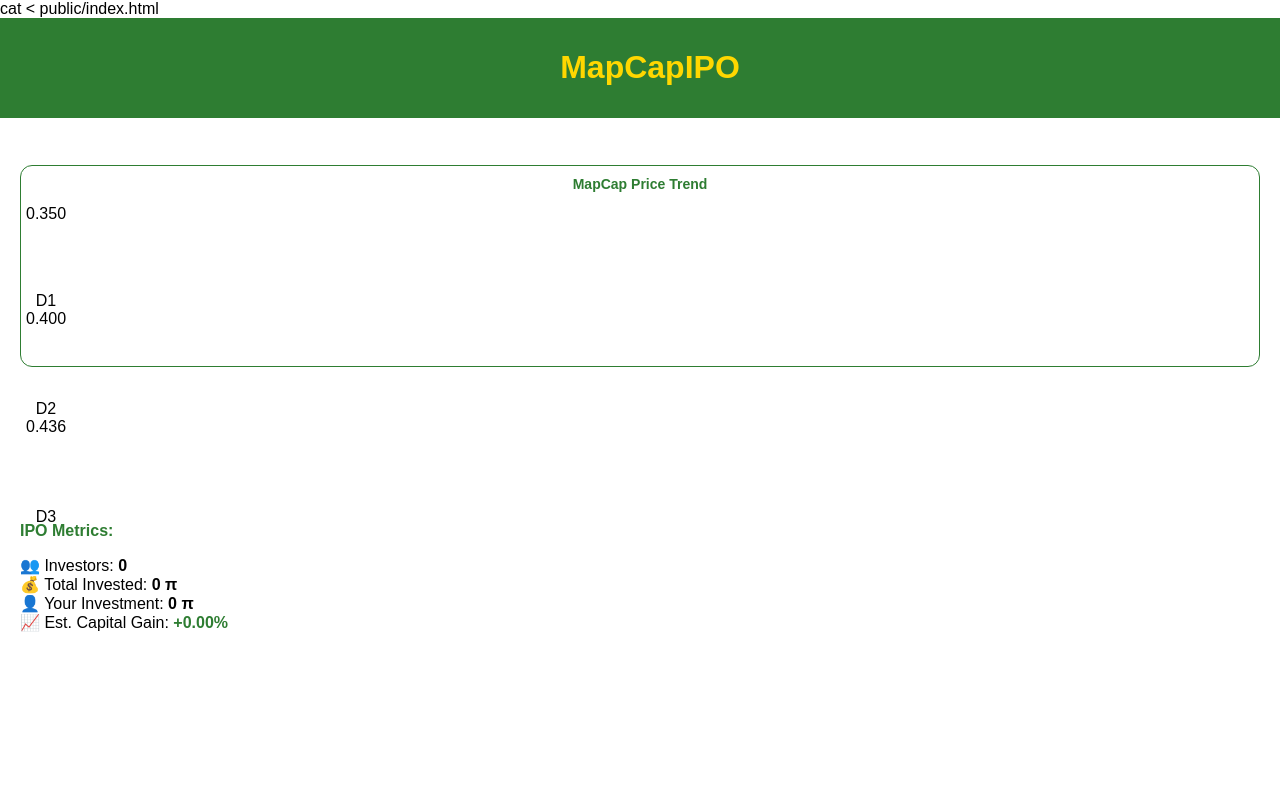
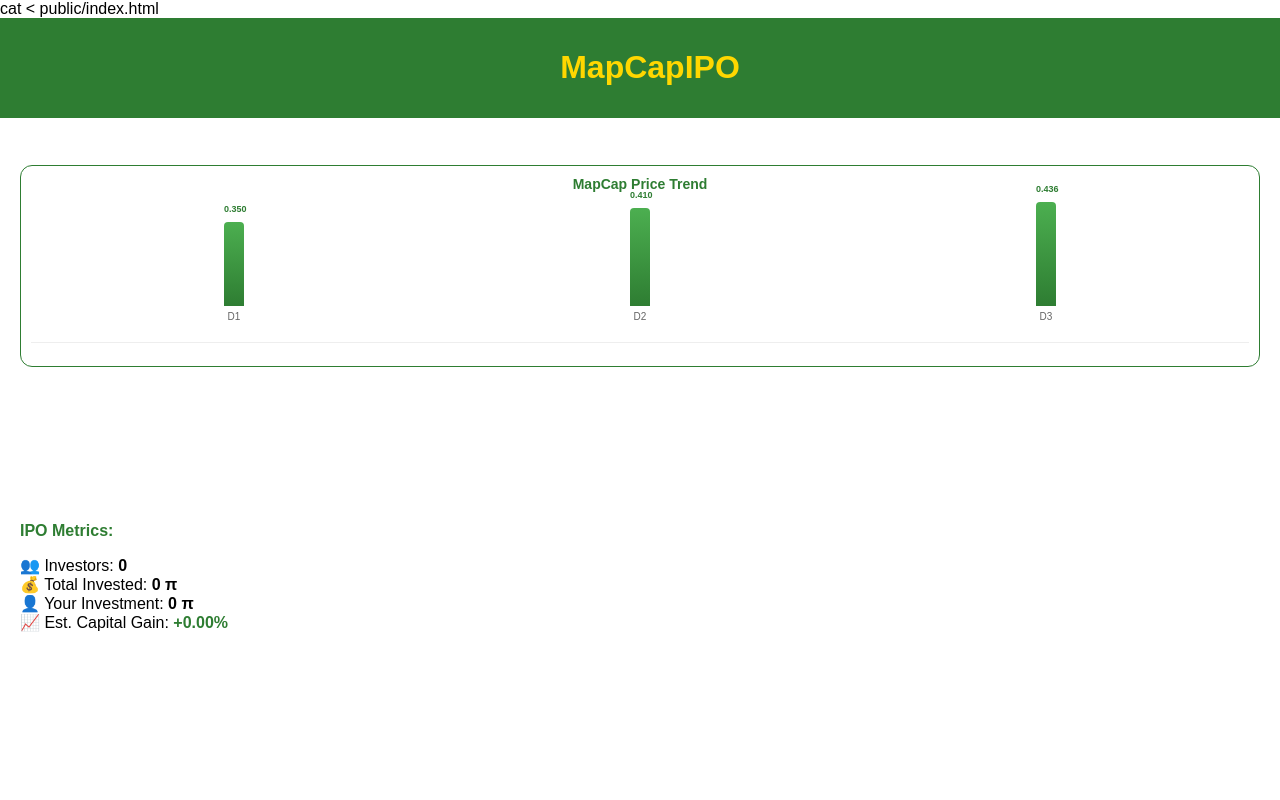
Before and after one commit to EslaM-X/mapcap-ipo-frontendX, a React (Create React App) app: page / in a window 1280 px wide. Shown: the top 800 px of the page. Built offline with nearby package versions, Linux system fonts and the light colour scheme; no server answers.

Commit message:
Update IpoChart.tsx

```diff
--- a/src/components/IpoChart.tsx
+++ b/src/components/IpoChart.tsx
@@ -6,33 +6,32 @@ interface ChartData {
 }
 
 /**
- * Custom CSS Chart for price trends.
- * Simple, high-performance, and lightweight.
+ * Renders price trends using dynamic CSS heights.
+ * Minimalist and performant for the Pi Browser environment.
  */
 const IpoChart: React.FC<{ data: ChartData[] }> = ({ data }) => {
-    // Default data for display if backend is empty
-    const displayData = data.length > 0 ? data : [
+    // Fallback data to keep the UI "alive" if the backend is fetching
+    const displayData = data && data.length > 0 ? data : [
         { day: 1, price: 0.350 },
-        { day: 2, price: 0.400 },
+        { day: 2, price: 0.410 },
         { day: 3, price: 0.436 }
     ];
 
-    // Calculate dynamic height relative to the max price
-    const maxPrice = Math.max(...displayData.map(d => d.price));
+    const maxPrice = Math.max(...displayData.map(d => d.price), 0.5);
 
     return (
         <div className="chart-container">
             <h4 className="chart-title">MapCap Price Trend</h4>
-            <div className="chart-bars">
+            <div className="chart-bars-area">
                 {displayData.map((item, index) => (
                     <div key={index} className="bar-wrapper">
                         <div
-                            className="bar"
+                            className="bar-element"
                             style={{ height: `${(item.price / maxPrice) * 100}%` }}
                         >
-                            <span className="price-label">{item.price.toFixed(3)}</span>
+                            <span className="price-tag">{item.price.toFixed(3)}</span>
                         </div>
-                        <span className="day-label">D{item.day}</span>
+                        <span className="day-tag">D{item.day}</span>
                     </div>
                 ))}
             </div>
```
